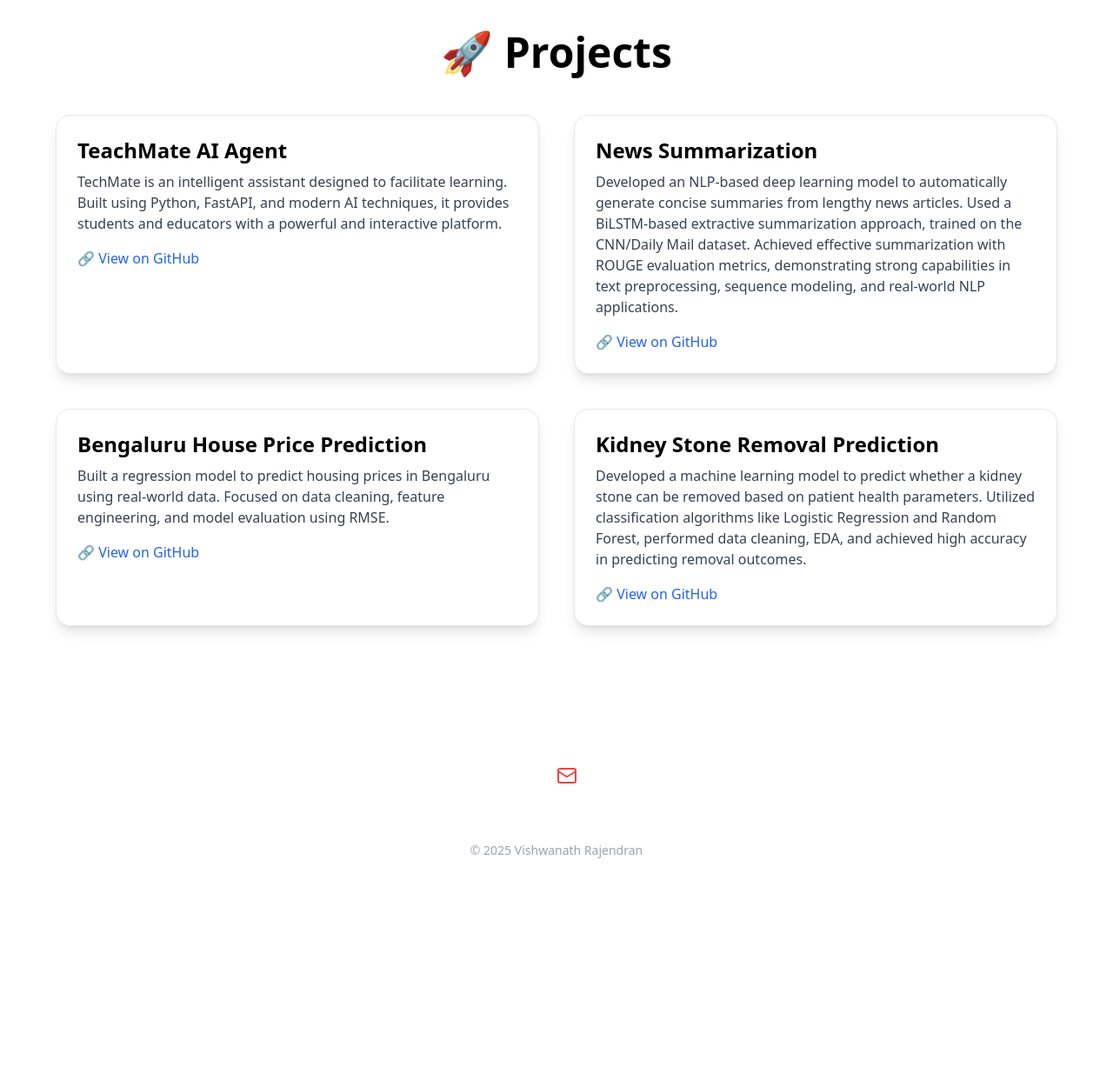
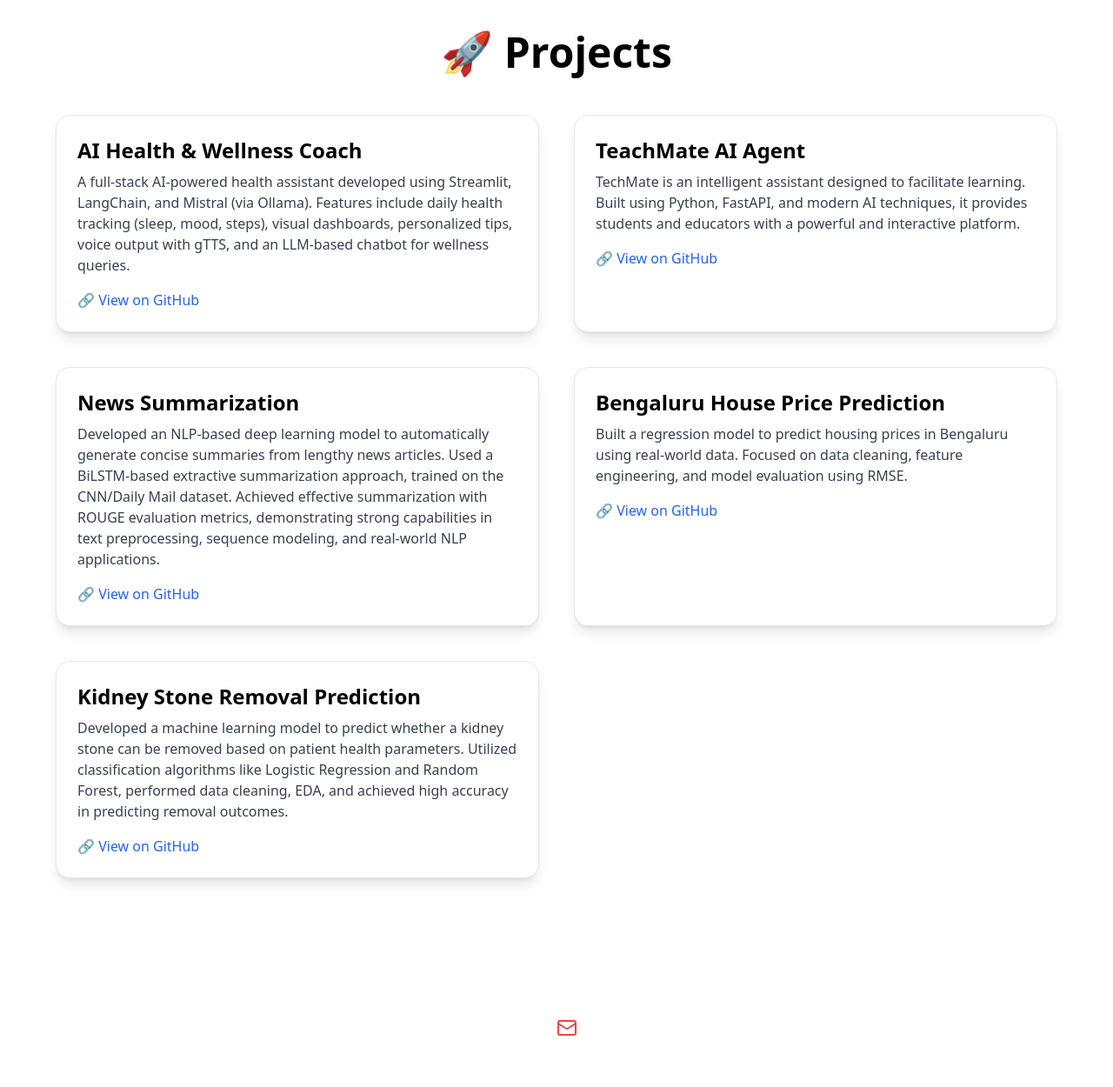
Before and after one commit to Vishwanathamrish/Portfolio, a Flask app: page /projects in a window 1280 px wide. Shown: the part 92-1342 px from the top of the page at 87% size. Before the commit the page ends 1079 px from the top, so only its background shows below. Run offline with Flask 3, Linux system fonts and the light colour scheme; some libraries are stand-ins or nearby versions.

Commit message:
Update project.html

```diff
--- a/templates/project.html
+++ b/templates/project.html
@@ -52,7 +52,18 @@
     <h2 class="text-5xl font-bold text-center mb-12">🚀 Projects</h2>
 
     <div class="grid grid-cols-1 md:grid-cols-2 gap-10">
-      <!-- Project 1 -->
+    <!-- Project 1 -->
+    <div class="bg-white dark:bg-gray-900 p-6 rounded-2xl shadow-lg border dark:border-gray-700">
+      <h3 class="text-2xl font-semibold mb-2">AI Health & Wellness Coach</h3>
+      <p class="text-gray-700 dark:text-gray-300 mb-4">
+        A full-stack AI-powered health assistant developed using Streamlit, LangChain, and Mistral (via Ollama). Features include daily health tracking (sleep, mood, steps), visual dashboards, personalized tips, voice output with gTTS, and an LLM-based chatbot for wellness queries.
+      </p>
+      <a href="https://github.com/Vishwanathamrish/HEALTH_COACH_AGENT" target="_blank" class="text-blue-600 hover:underline">
+        🔗 View on GitHub
+      </a>
+    </div>
+
+      <!-- Project 2 -->
       <div class="bg-white dark:bg-gray-900 p-6 rounded-2xl shadow-lg border dark:border-gray-700">
         <h3 class="text-2xl font-semibold mb-2">TeachMate AI Agent</h3>
         <p class="text-gray-700 dark:text-gray-300 mb-4">
@@ -63,7 +74,7 @@
         </a>
       </div>
 
-      <!-- Project 2 -->
+      <!-- Project 3 -->
       <div class="bg-white dark:bg-gray-900 p-6 rounded-2xl shadow-lg border dark:border-gray-700">
         <h3 class="text-2xl font-semibold mb-2">News Summarization</h3>
         <p class="text-gray-700 dark:text-gray-300 mb-4">
@@ -74,7 +85,7 @@
         </a>
       </div>
 
-      <!-- Project 3 -->
+      <!-- Project 4 -->
       <div class="bg-white dark:bg-gray-900 p-6 rounded-2xl shadow-lg border dark:border-gray-700">
         <h3 class="text-2xl font-semibold mb-2">Bengaluru House Price Prediction</h3>
         <p class="text-gray-700 dark:text-gray-300 mb-4">
@@ -85,7 +96,7 @@
         </a>
       </div>
 
-      <!-- Project 4 -->
+      <!-- Project 5 -->
       <div class="bg-white dark:bg-gray-900 p-6 rounded-2xl shadow-lg border dark:border-gray-700">
         <h3 class="text-2xl font-semibold mb-2">Kidney Stone Removal Prediction</h3>
         <p class="text-gray-700 dark:text-gray-300 mb-4">
```
